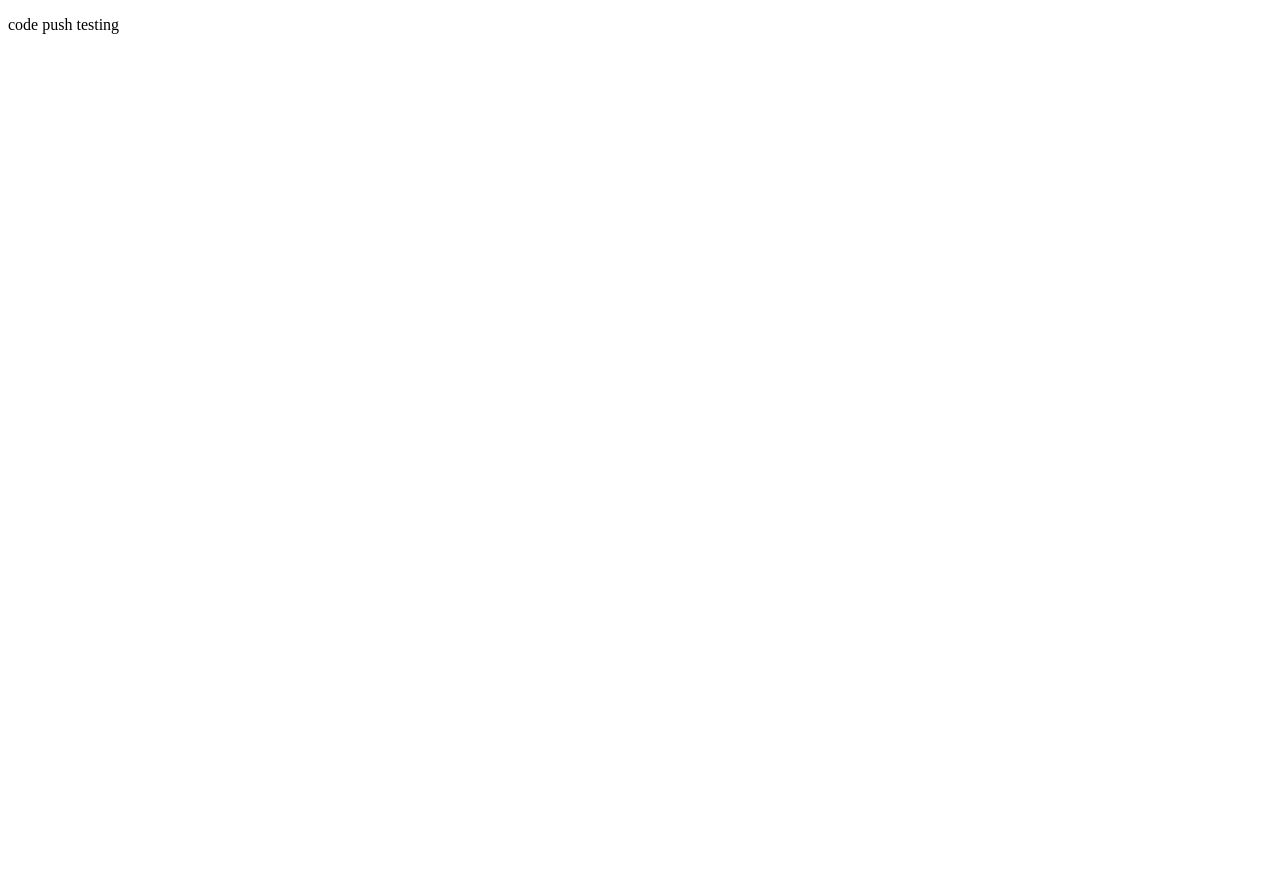
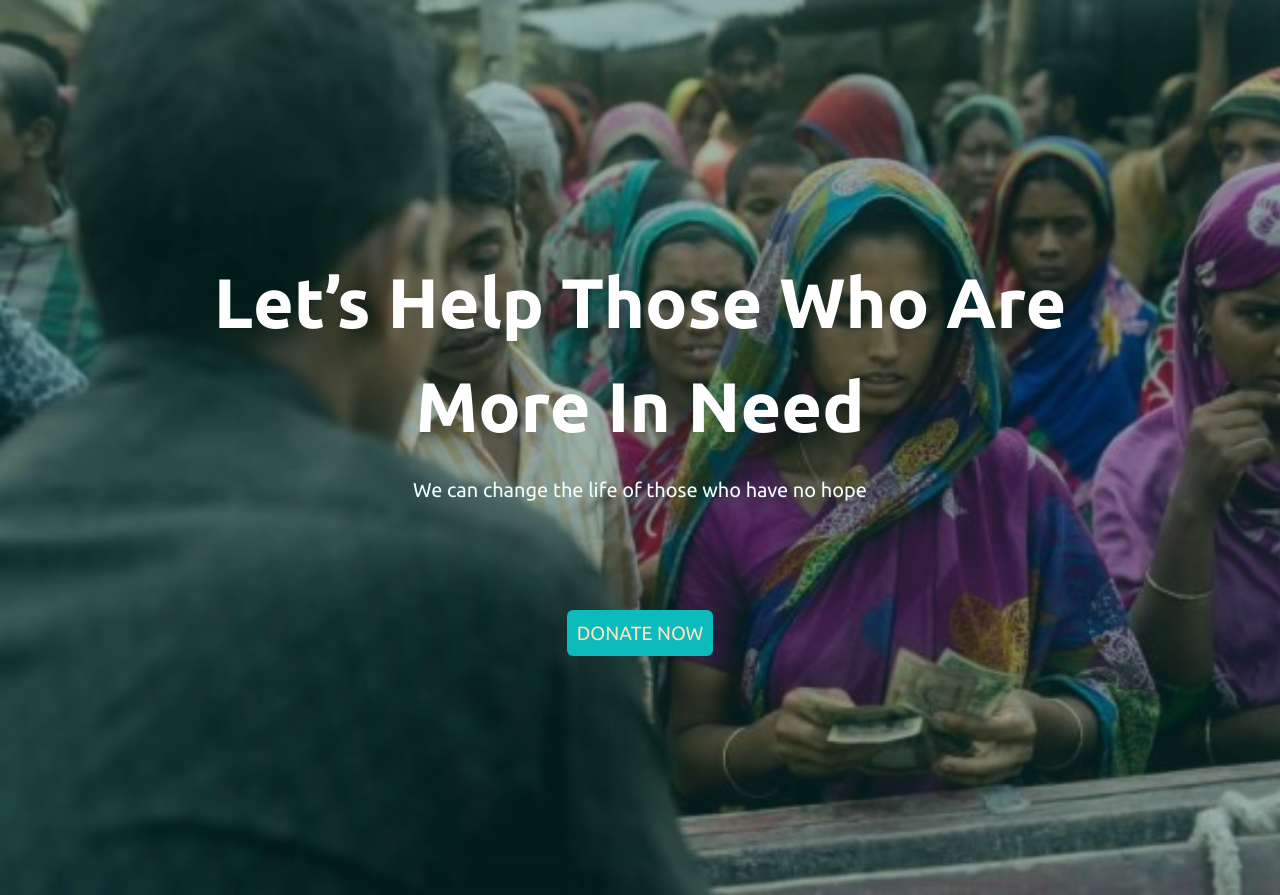
Before and after one commit to rawnaqul/assignment-i, a plain HTML site: page index.html in a window 1280 px wide. Before the commit the page ends 800 px from the top, so only its background shows below. Drawn offline with Linux system fonts and the light colour scheme.

Commit message:
landing section done

```diff
--- a/index.html
+++ b/index.html
@@ -5,11 +5,24 @@
     <meta charset="UTF-8">
     <meta http-equiv="X-UA-Compatible" content="IE=edge">
     <meta name="viewport" content="width=device-width, initial-scale=1.0">
-    <title>Document</title>
+    <link rel="preconnect" href="https://fonts.googleapis.com">
+    <link rel="preconnect" href="https://fonts.gstatic.com" crossorigin>
+    <link href="https://fonts.googleapis.com/css2?family=Poppins&family=Ubuntu:wght@300;400;500;700&display=swap"
+        rel="stylesheet">
+    <title>The Charity</title>
+    <link rel="stylesheet" href="style.css">
 </head>
 
 <body>
-    <p>code push testing</p>
+    <section class="first-section">
+        <div class="landing-page">
+            <h1 class="intro-heading">Let’s Help Those Who Are</h1>
+            <h1 class="intro-heading">More In Need</h1>
+            <p class="intro-text">We can change the life of those who have no hope</p>
+
+            <a class="button-link" target="_blank" href="https://www.bkash.com/donation">DONATE NOW</a>
+        </div>
+    </section>
 </body>
 
 </html>
--- /dev/null
+++ b/style.css
@@ -0,0 +1,43 @@
+body {
+    font-family: 'Ubuntu', sans-serif;
+    margin: 0;
+}
+
+.intro-heading {
+    font-size: 70px;
+    text-align: center;
+    color: white;
+    padding: 12px;
+    margin: 0;
+}
+
+.first-section {
+    background-image: url(images/donation1.jpg);
+    /* box-shadow: inset 0 0 0 1000px rgba(0, 0, 0, .5); */
+    background-size: cover;
+    background-repeat: no-repeat;
+}
+
+.button-link {
+    border-radius: 6px;
+    padding: 12px 10px;
+    background-color: rgb(12, 187, 187);
+    font-size: larger;
+    color: bisque;
+    text-align: center;
+    text-decoration: none;
+}
+
+.landing-page {
+    text-align: center;
+    background-color: rgba(3, 71, 71, 0.37);
+    padding-top: 250px;
+    padding-bottom: 250px;
+}
+
+.intro-text {
+    padding-bottom: 100px;
+    font-size: 20px;
+    color: azure;
+    text-align: center;
+}
```
Also changed, not shown: images/donation1.jpg (added), images/donation8.jpg (added).
